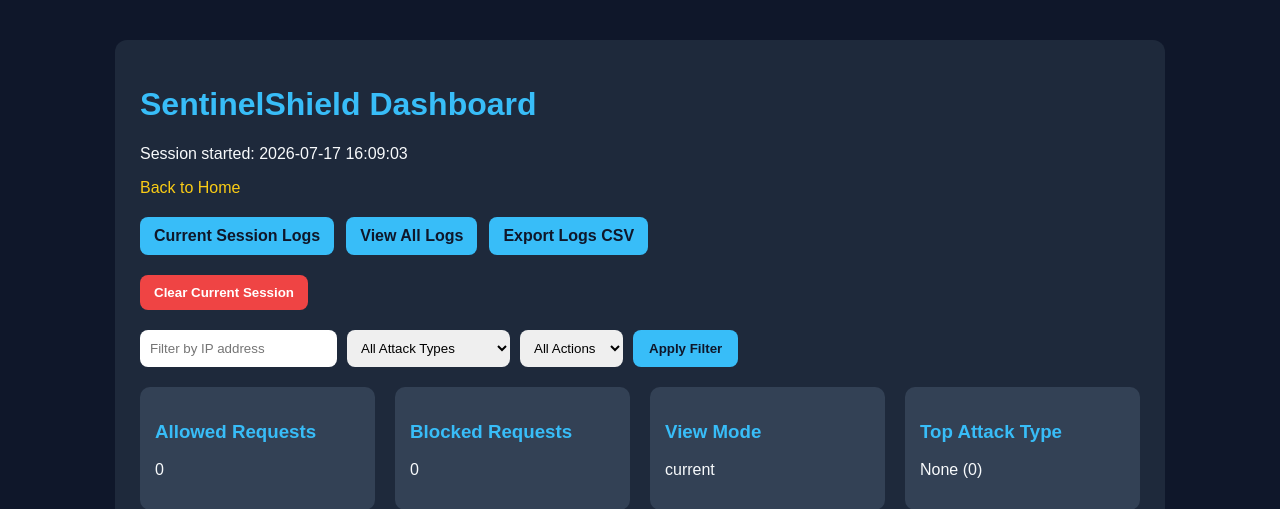
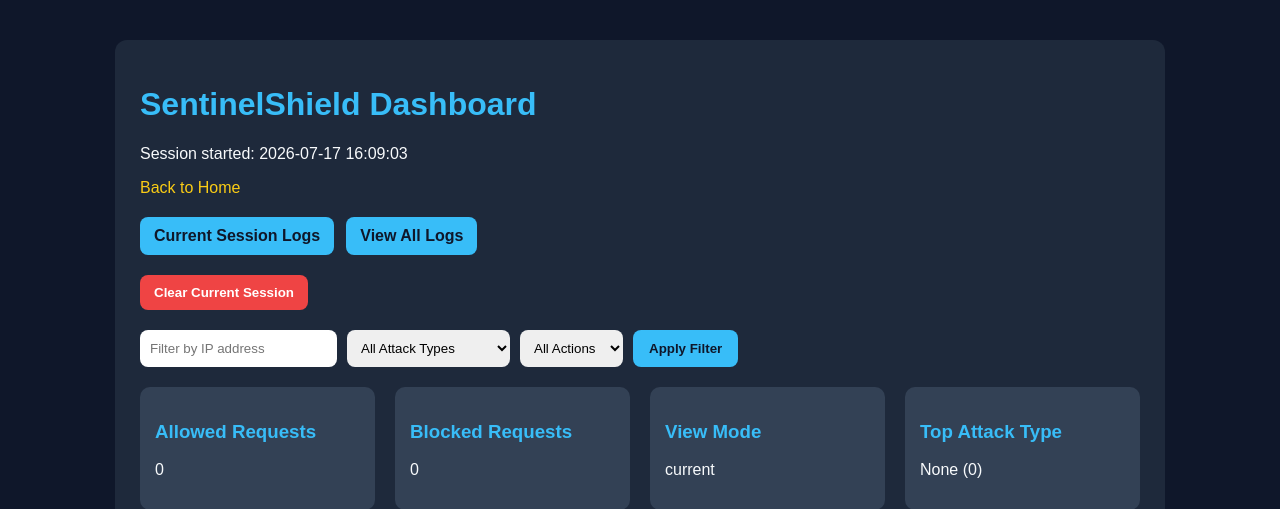
Before and after one commit to NOT-Z3R0/SentinelShield, a Flask app: page /dashboard in a window 1280 px wide. Shown: the top 509 px of the page. Run offline with Flask 3, Linux system fonts and the light colour scheme.

Commit message:
Finalized SentinelShield project

```diff
--- a/app.py
+++ b/app.py
@@ -1,7 +1,6 @@
 from flask import Flask, request, render_template, jsonify, redirect, url_for, make_response
 from datetime import datetime
-from io import StringIO
-import csv
+
 
 from rules import detect_attack
 from rate_limiter import (
@@ -174,31 +173,6 @@ def clear_session():
     reset_rate_limiter()
     return redirect(url_for("dashboard"))
 
-@app.route("/export-logs")
-def export_logs():
-    view = request.args.get("view", "current")
-    logs = read_logs(view=view)
-
-    output = StringIO()
-    writer = csv.writer(output)
-    writer.writerow(["timestamp", "ip", "method", "path", "payload", "attack_type", "action"])
-
-    for log in logs:
-        writer.writerow([
-            log.get("timestamp", ""),
-            log.get("ip", ""),
-            log.get("method", ""),
-            log.get("path", ""),
-            log.get("payload", ""),
-            log.get("attack_type", ""),
-            log.get("action", "")
-        ])
-
-    response = make_response(output.getvalue())
-    response.headers["Content-Disposition"] = f"attachment; filename={view}_logs.csv"
-    response.headers["Content-type"] = "text/csv"
-    return response
-
 @app.route("/health")
 def health():
     return jsonify({"status": "running", "project": "SentinelShield"})
--- a/templates/dashboard.html
+++ b/templates/dashboard.html
@@ -15,7 +15,6 @@
         <div class="top-actions">
             <a class="btn-link" href="/dashboard">Current Session Logs</a>
             <a class="btn-link" href="/dashboard?view=all">View All Logs</a>
-            <a class="btn-link" href="/export-logs?view={{ current_view }}">Export Logs CSV</a>
         </div>
 
         <form method="POST" action="/clear-session" class="clear-form">
```
Also changed, not shown: README.md.
